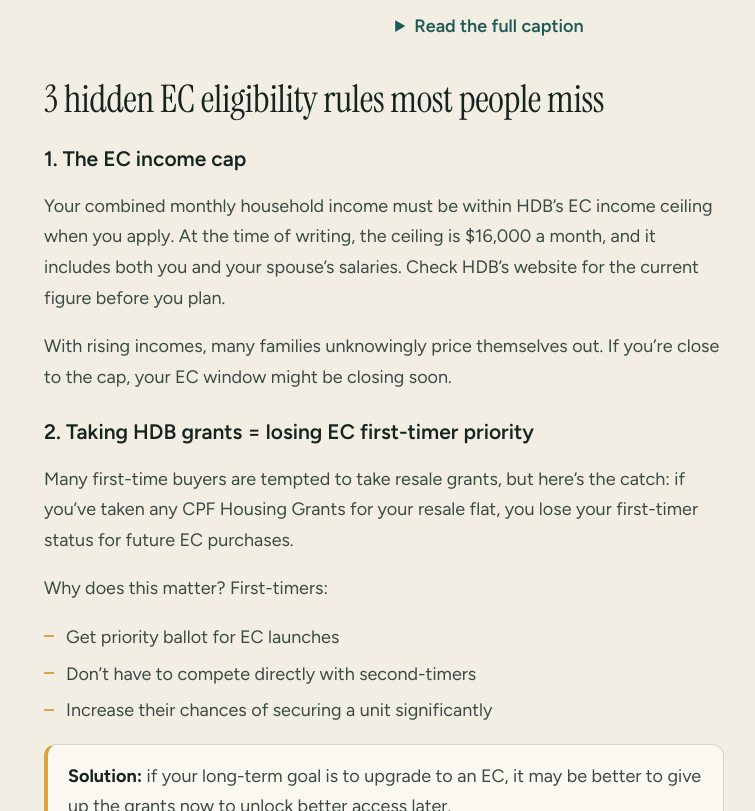
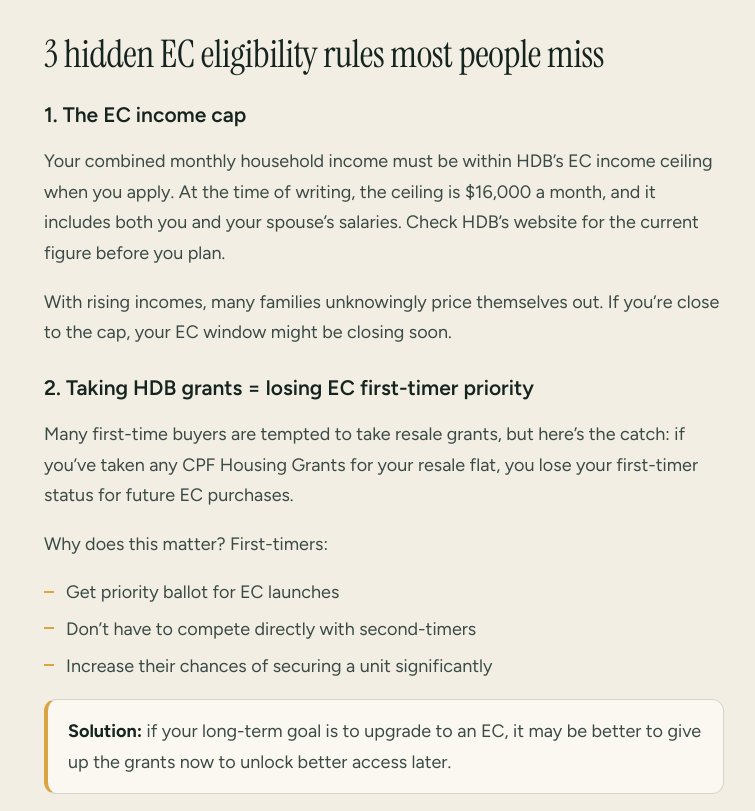
Before and after one commit to annastrophe/mirta.me, a plain HTML site: page post/why-executive-condo-EC-buyers-quietly-winning-singapore-property-market.html in a window 1280 px wide. Shown: the part 2778-3589 px from the top of the page, without its empty margins (256-1011 px from the left). Drawn offline with Linux system fonts and the light colour scheme.

Commit message:
Add files via upload

```diff
--- a/post/why-executive-condo-EC-buyers-quietly-winning-singapore-property-market.html
+++ b/post/why-executive-condo-EC-buyers-quietly-winning-singapore-property-market.html
@@ -162,7 +162,6 @@
           <a class="btn btn-ghost" href="https://www.instagram.com/reel/DfGblcNpJJZ/" target="_blank" rel="noopener">Watch on Instagram</a>
           <a class="textlink" href="/#book">Run my EC numbers</a>
         </div>
-        <details class="reel-caption"><summary>Read the full caption</summary><p>Dreaming of an EC after your HDB MOP? Three upcoming launches are still on the old rules.</p><p>From 8 May 2026, new EC sites come with: a 10-year MOP (up from 5); 15 years before they’re fully private (up from 10); no deferred payment scheme; 2 years of priority for first-timers, so HDB owners wait their turn.</p><p>These three were tendered before the change, so they still follow the old rules: Wynwood Grand, Woodlands: about 420 units, a short walk to Woodlands South MRT. Solano Grand, Bukit Panjang: about 295 units near Jelapang LRT, and the first EC in Bukit Panjang in over 10 years. Sembawang Road EC: low-rise, by the waterway, walking distance to Canberra MRT.</p><p>All three are expected to launch from early 2027.</p><p>No rush. The families who get the unit they want are the ones who know their numbers before the showflat opens: HDB value, sale proceeds, CPF refund and next-home budget.</p><p>Launch dates and unit counts are developer estimates and may change.</p></details>
       </div>
     </div>
 <h2>3 hidden EC eligibility rules most people miss</h2>
```
